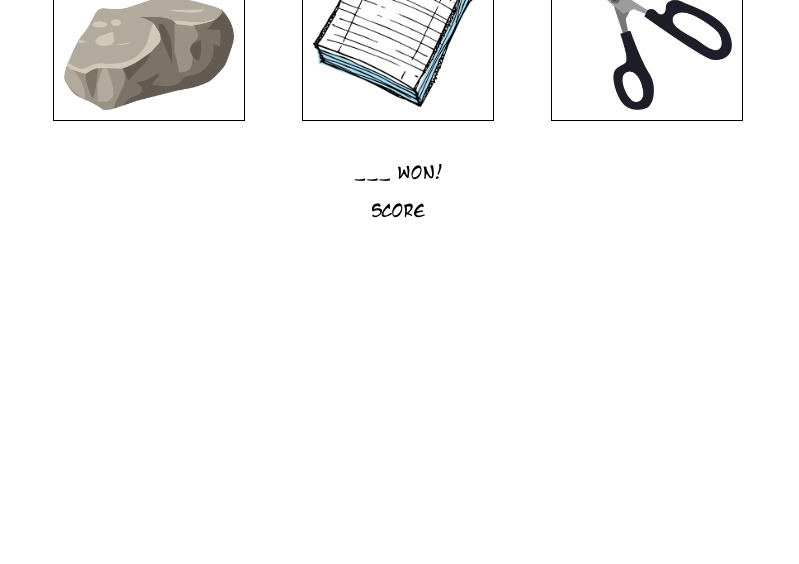
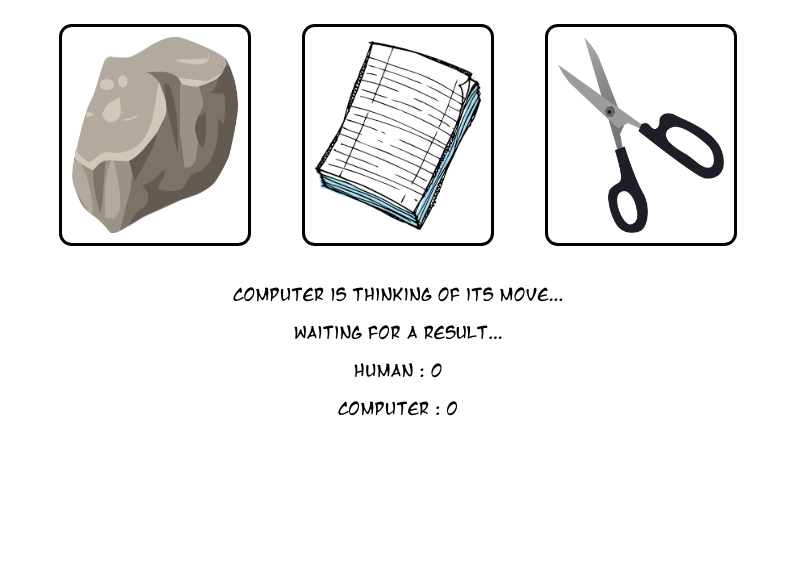
Before and after one commit to codenamenui/Rock-Paper-Scissor-Odin-Project, a plain HTML site: page index.html in a window 1280 px wide. Shown: the part 236-800 px from the top of the page, without its empty margins (242-1041 px from the left). Drawn offline with Linux system fonts and the light colour scheme.

Commit message:
another ui-commit

```diff
--- a/index.html
+++ b/index.html
@@ -10,11 +10,14 @@
 <body>
     <div class="container">
         <div class="title">Rock Paper Scissors</div>
-        <img src="assets/rock.png" alt="rock" id="rock" class="button">
-        <img src="assets/paper.png" alt="paper" id="paper" class="button">
-        <img src="assets/scissors.png" alt="scissors" id="scissors" class="button">
-        <div class="result">___ won!</div>
-        <div class="score">score</div>
+        <div class="buttons">
+            <img src="assets/rock.png" alt="rock" id="rock" class="button">
+            <img src="assets/paper.png" alt="paper" id="paper" class="button">
+            <img src="assets/scissors.png" alt="scissors" id="scissors" class="button">
+        </div>
+        <div class="computer">Computer is thinking of its move...</div>
+        <div class="result">Waiting for a result...</div>
+        <div class="score"><p>Human : 0</p><p>Computer : 0</p></div>
     </div>
 </body>
 </html>
--- a/style.css
+++ b/style.css
@@ -12,6 +12,9 @@
 
 body {
     width: 100vw;
+    height: 100vh;
+    display: flex;
+    align-items: center;
 }
 
 .container {
@@ -31,6 +34,12 @@ body {
     margin-left: 2vw;
     margin-right: 2vw;
     padding: 10px;
-    border: 1px solid black;
-    border-radius: ;
+    border: 3px solid black;
+    border-radius: 1vw;
 }
+
+.buttons {
+    display: flex;
+    width: 100vw;
+    justify-content: center;
+}
```
Also changed, not shown: main.js (line endings or trailing spaces).
